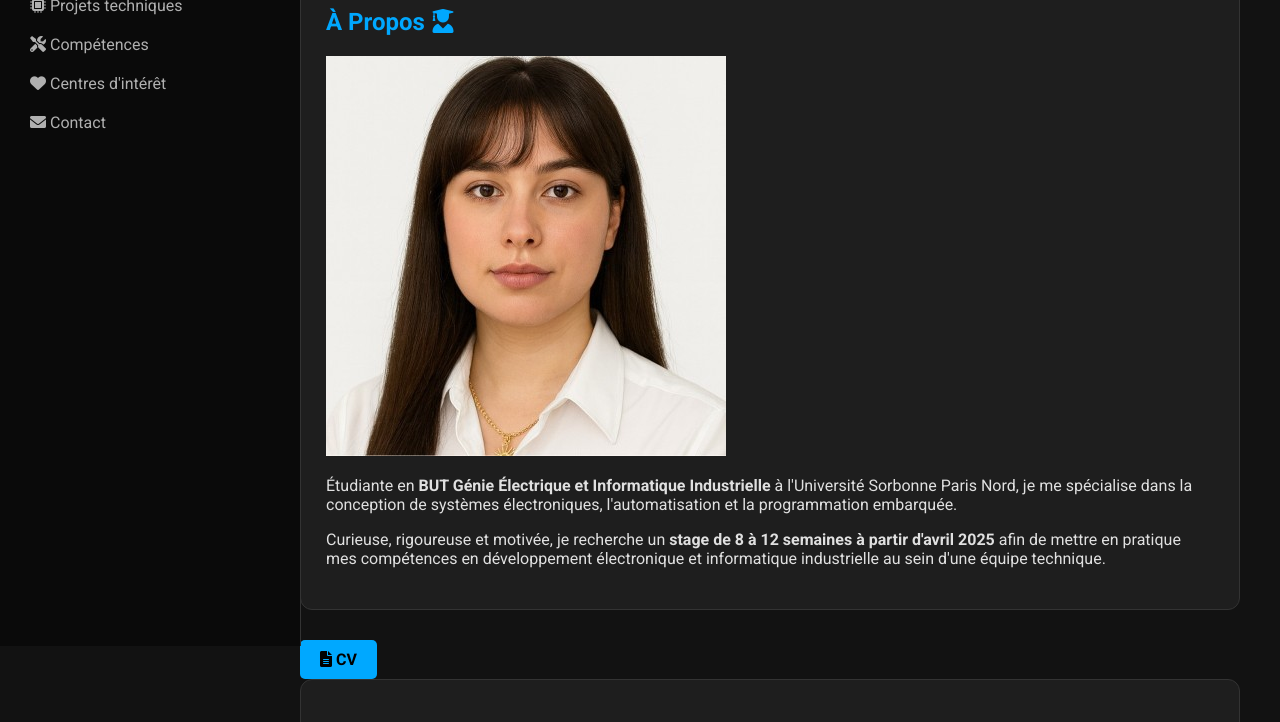
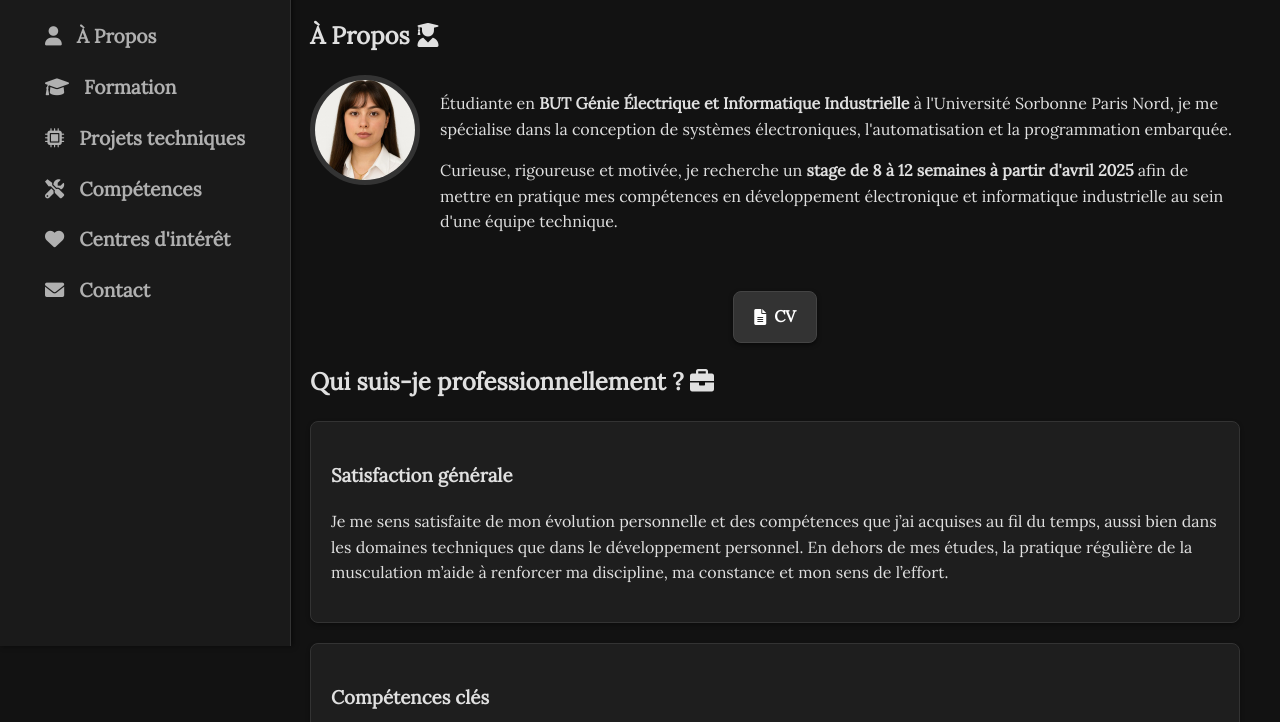
Before and after one commit to miss8am/portfolio-abrar, a plain HTML site: page index.html in a window 1280 px wide. Shown: the part 194-916 px from the top of the page. Drawn offline with Linux system fonts and the light colour scheme.

Commit message:
Update styles.css

```diff
--- a/styles.css
+++ b/styles.css
@@ -1,129 +1,239 @@
-/* --- Variables de couleurs (Thème Dark & Tech) --- */
-:root {
-    --bg-main: #121212;
-    --bg-aside: #0a0a0a;
-    --bg-card: #1e1e1e;
-    --accent: #00a8ff;
-    --text-primary: #ffffff;
-    --text-secondary: #e0e0e0;
-    --text-muted: #b0b0b0;
-    --border: #333333;
-    --aside-width: 260px; /* Largeur fixe pour le menu */
+/* --- Police et couleurs globales --- */
+body {
+    font-family: 'Lora', serif;
+    margin: 0;
+    padding: 0;
+    line-height: 1.6;
+    background-color: #121212; /* Fond sombre au lieu du rose clair */
+    color: #e0e0e0; /* Texte clair pour lisibilité */
 }
 
-body {
-    font-family: 'Roboto', sans-serif;
-    margin: 0;
-    padding: 0;
-    background-color: var(--bg-main);
-    color: var(--text-secondary);
+/* --- Disposition principale --- */
+.container {
+    display: flex;
+    flex-wrap: wrap;
 }
 
-.container {
+.button-container {
     display: flex;
-    min-height: 100vh;
+    justify-content: center;
+    gap: 20px;
+    margin-top: 20px;
 }
 
-/* --- Menu latéral corrigé --- */
-aside {
-    width: var(--aside-width);
-    background: var(--bg-aside);
-    padding: 20px;
-    /* On utilise sticky ou on s'assure que le main laisse de la place */
-    position: fixed;
-    height: 100vh;
-    border-right: 1px solid var(--border);
-    overflow-y: auto; /* Permet de scroller dans le menu si besoin */
-    z-index: 100;
+.custom-button {
+    display: inline-flex;
+    align-items: center;
+    justify-content: center;
+    background: #333333; /* Gris foncé au lieu du fuchsia */
+    color: white;
+    padding: 12px 20px;
+    border-radius: 8px;
+    text-decoration: none;
+    font-weight: bold;
+    font-size: 1em;
+    box-shadow: 0 2px 4px rgba(0, 0, 0, 0.5);
+    border: 1px solid #444;
 }
 
-/* --- Contenu principal corrigé --- */
-main {
-    /* La marge doit être EXACTEMENT égale ou supérieure à la largeur de l'aside */
-    margin-left: var(--aside-width);
-    padding: 40px;
-    width: calc(100% - var(--aside-width)); /* On force la largeur restante */
-    box-sizing: border-box; /* Pour que le padding ne dépasse pas */
+.custom-button:hover {
+    background: #444444;
+    border-color: #666;
 }
 
-/* --- Éléments de contenu --- */
+.custom-button i {
+    margin-right: 8px;
+}
+
+/* --- Menu latéral (aside) --- */
+aside {
+    width: 250px;
+    background: #1a1a1a; /* Gris anthracite au lieu du rose */
+    padding: 20px;
+    height: 100vh;
+    position: fixed;
+    box-shadow: 2px 0 5px rgba(0, 0, 0, 0.5);
+    display: flex;
+    flex-direction: column;
+    align-items: center;
+    border-right: 1px solid #333;
+}
+
+.menu-header {
+    text-align: center;
+    margin-bottom: 20px;
+}
+
 .menu-header h2 {
     font-family: 'Pacifico', cursive;
-    color: var(--accent);
-    text-align: center;
+    color: #ffffff; /* Blanc pur pour le nom */
+    font-size: 2em;
 }
 
-nav ul {
+aside nav ul {
     list-style: none;
     padding: 0;
 }
 
-nav ul li a {
-    color: var(--text-muted);
-    text-decoration: none;
-    display: block;
-    padding: 10px;
-    transition: 0.3s;
+aside nav ul li {
+    margin: 20px 0;
 }
 
-nav ul li a:hover {
-    color: var(--accent);
-    background: rgba(0, 168, 255, 0.1);
+aside nav ul li a {
+    color: #b0b0b0; /* Gris moyen */
+    text-decoration: none;
+    font-weight: bold;
+    font-size: 1.2em;
+    transition: color 0.3s;
+}
+
+aside nav ul li a:hover {
+    color: #ffffff;
+    background-color: rgba(255, 255, 255, 0.1);
+    padding: 5px 10px;
     border-radius: 5px;
 }
 
-/* --- Sections et Cartes --- */
-.project, .education, .professional-item, section {
-    background: var(--bg-card);
-    padding: 25px;
-    border-radius: 12px;
-    margin-bottom: 30px;
-    border: 1px solid var(--border);
+aside a i {
+    margin-right: 10px;
 }
 
-h1, h2 { color: var(--accent); }
+/* --- Contenu principal --- */
+main {
+    margin-left: 270px;
+    padding: 20px 40px;
+    flex: 1;
+    transition: margin-left 0.3s;
+}
 
-/* --- Boutons --- */
-.custom-button {
-    background: var(--accent);
-    color: #000;
-    padding: 10px 20px;
-    border-radius: 5px;
+header h1 {
+    color: #ffffff;
+    font-weight: 700;
+    text-transform: uppercase;
+    letter-spacing: 2px;
+    font-family: 'Roboto', sans-serif;
+}
+
+#about,
+#projects,
+#experience,
+#education {
+    margin-bottom: 40px;
+}
+
+/* --- Section à propos --- */
+.about-content {
+    display: flex;
+    align-items: flex-start;
+    gap: 20px;
+    flex-wrap: wrap;
+}
+
+#about img {
+    border-radius: 50%;
+    border: 5px solid #333; /* Bordure grise */
+    width: 100px;
+    height: 100px;
+    object-fit: cover;
+    flex-shrink: 0;
+}
+
+.about-text {
+    flex: 1;
+}
+
+/* --- Section projet, expérience, éducation --- */
+.project,
+.experience,
+.education,
+.professional-item {
+    background: #1e1e1e; /* Fond de carte gris foncé */
+    padding: 20px;
+    border-radius: 8px;
+    margin-bottom: 20px;
+    box-shadow: 0 2px 4px rgba(0, 0, 0, 0.3);
+    border: 1px solid #333;
+}
+
+/* --- Pied de page & Contact --- */
+footer,
+#contact {
+    background: #1a1a1a;
+    color: #e0e0e0;
+    text-align: center;
+    padding: 20px 0;
+    border-radius: 8px;
+    border: 1px solid #333;
+}
+
+#contact h2 {
+    color: #ffffff;
+    margin-bottom: 20px;
+}
+
+.colon {
+    margin: 0 5px;
+    text-decoration: underline;
+    text-decoration-color: #ffffff; /* Soulignement blanc */
+    text-decoration-thickness: 2px;
+}
+
+.custom-link {
+    color: #ffffff;
     text-decoration: none;
-    font-weight: bold;
-    display: inline-block;
+    transition: color 0.3s;
+}
+
+.custom-link:hover {
+    color: #b0b0b0;
 }
 
 /* --- Hard/Soft Skills --- */
-.skills-tags.two-cols {
-    display: flex;
-    gap: 20px;
-    border-top: 1px solid var(--border);
-    padding-top: 20px;
+.skills-tags.two-cols::before {
+    background: #444; /* Ligne de séparation grise */
 }
 
-.skills-tags.two-cols > div {
-    flex: 1;
+.hard-skills,
+.soft-skills {
+    background: rgba(255, 255, 255, 0.05);
+    border-left: 4px solid #ffffff;
 }
 
-.star-blue { color: var(--accent); font-size: 20px; }
-.star-list { list-style: none; padding: 0; }
+.hard-skills h4,
+.soft-skills h4,
+.hs-ss-title {
+    color: #ffffff;
+}
 
-/* --- Responsive (Mobile) --- */
-@media (max-width: 900px) {
-    .container {
-        flex-direction: column;
-    }
+.star-blue { color: #ffffff; } /* Étoiles blanches pour le contraste */
+
+/* --- Diaporama --- */
+.active, .dot:hover {
+    background-color: #ffffff;
+}
+
+/* --- Animation fade-in --- */
+.fade-in {
+    opacity: 0;
+    transition: opacity 1s ease-out;
+}
+
+.fade-in.visible {
+    opacity: 1;
+}
+
+/* --- Responsive Design --- */
+@media (max-width: 768px) {
     aside {
-        position: relative;
         width: 100%;
         height: auto;
-        border-right: none;
-        border-bottom: 1px solid var(--border);
+        position: relative;
+        border-bottom: 1px solid #333;
     }
     main {
         margin-left: 0;
-        width: 100%;
-        padding: 20px;
+    }
+    .skills-tags.two-cols::before {
+        display: none;
     }
 }
```
